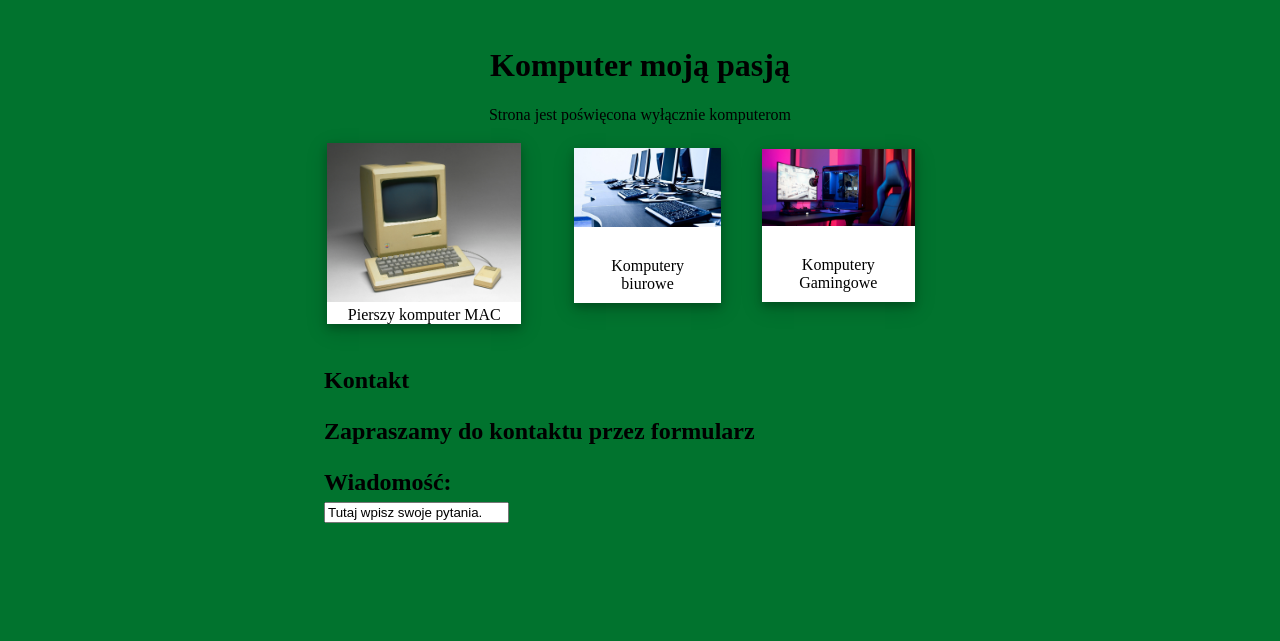
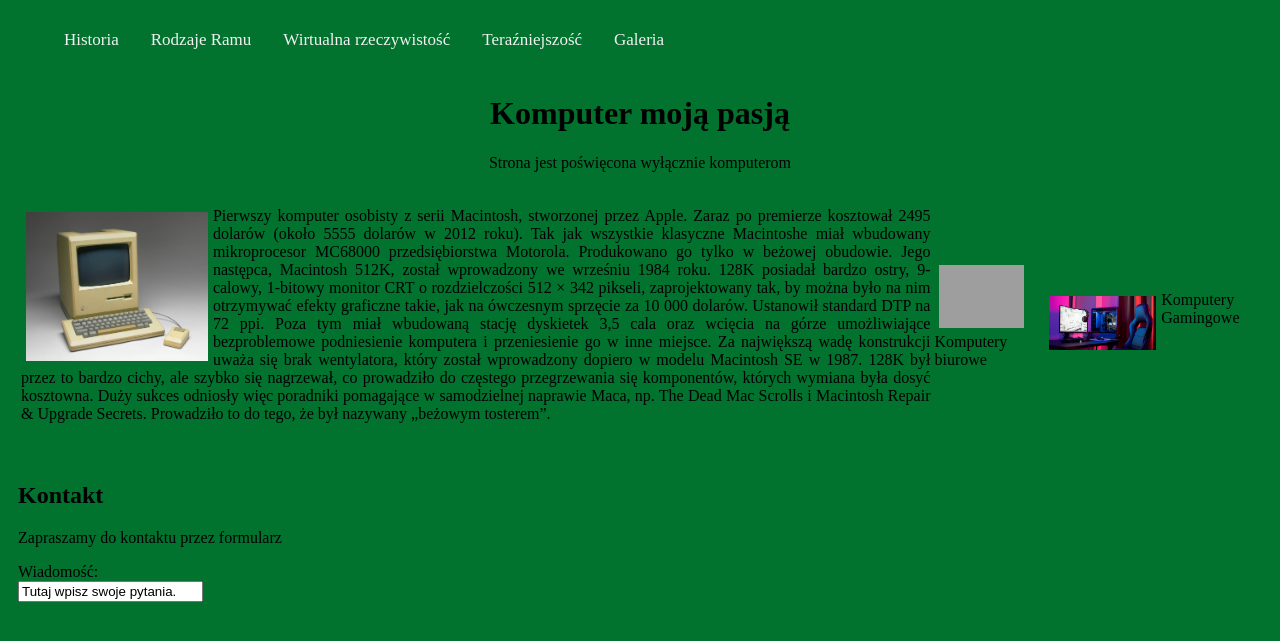
Before and after one commit to StanleyN0vak/Programowanie_aplikacji_WWW, a PHP site: the page made by lab1/Komputer moją pasją.html in a window 1280 px wide. Shown: the top 641 px of the page. Run offline with PHP 8.4, Linux system fonts and the light colour scheme; grey boxes are pictures that could not be loaded.

Commit message:
Repair menu
Working on images

```diff
--- a/lab1/Komputer moją pasją.html
+++ b/lab1/Komputer moją pasją.html
@@ -25,20 +25,37 @@
 			<tr>
 				<td>
 					<div class="image-container">
-						<img src="image/oldSchool.jpeg" alt="Old PC">
-						<div class="opis">Pierszy komputer MAC</div>
+						<img id="OldPc" src="image/oldSchool.jpeg" alt="Old PC">
+						<p class="opis">Pierwszy komputer osobisty z serii Macintosh, stworzonej przez Apple.
+							Zaraz po premierze kosztował 2495 dolarów (około 5555 dolarów w 2012 roku).
+							Tak jak wszystkie klasyczne Macintoshe miał wbudowany mikroprocesor
+							MC68000 przedsiębiorstwa Motorola. Produkowano go tylko w beżowej obudowie.
+							Jego następca, Macintosh 512K, został wprowadzony we wrześniu 1984 roku.
+							128K posiadał bardzo ostry, 9-calowy, 1-bitowy monitor CRT o rozdzielczości 512 × 342 pikseli,
+							zaprojektowany tak, by można było na nim otrzymywać efekty graficzne takie,
+							jak na ówczesnym sprzęcie za 10 000 dolarów. Ustanowił standard DTP na 72 ppi.
+							Poza tym miał wbudowaną stację dyskietek 3,5 cala oraz wcięcia na górze umożliwiające
+							bezproblemowe podniesienie komputera i przeniesienie go w inne miejsce.
+							Za największą wadę konstrukcji uważa się brak wentylatora,
+							który został wprowadzony dopiero w modelu Macintosh SE w 1987.
+							128K był przez to bardzo cichy, ale szybko się nagrzewał,
+							co prowadziło do częstego przegrzewania się komponentów,
+							których wymiana była dosyć kosztowna. Duży sukces odniosły więc poradniki
+							pomagające w samodzielnej naprawie Maca,
+							np. The Dead Mac Scrolls i Macintosh Repair & Upgrade Secrets.
+							Prowadziło to do tego, że był nazywany „beżowym tosterem”. </p>
 					</div>
 
 				</td>
 				<td>
 					<div class="image-container">
-						<img src="image/komputery_poleasingowe.jpg" alt="Poleasing PC">
+						<img id="Poleasing" src=image/komputery_poleasingowe.jpg" alt="Poleasing PC">
 						<p class="opis">Komputery biurowe</p>
 					</div>
 				</td>
 				<td>
 					<div class="image-container">
-						<img src="image/gaming.jpg" alt="Gaming PC">
+						<img id="Gaming" src="image/gaming.jpg" alt="Gaming PC">
 						<p class="opis">Komputery Gamingowe</p>
 					</div>
 				</td>
@@ -46,11 +63,12 @@
 		</table>
 	</div>
 	<div id="contact">
-		<h2>Kontakt<h2>
+		<h2>Kontakt</h2>
 		<p>Zapraszamy do kontaktu przez formularz</p>
 		<form>
 			<label for="fMessage">Wiadomość:</label><br>
 			<input type="textarea" id="message" name="message" rows="10" cols="30" value="Tutaj wpisz swoje pytania."><br>
+		</form>
 	</div>
 </body>
 </html>
--- a/lab1/myStyle.css
+++ b/lab1/myStyle.css
@@ -2,38 +2,52 @@
 	background-color: rgb(1, 115, 46);
 }
 
-a {
-	color: black;
-	float: left;
+#menu {
+
 }
 
-#menu {
+a {
+	float: left;
+	color: #f2f2f2;
 	text-align: center;
+	padding: 14px 16px;
+	text-decoration: none;
+	font-size: 17px;
+}
+
+a:hover {
+	background-color: darkgreen;
 }
 
 #core {
-	margin: auto;
-	width: 50%;
+	float: left;
 	padding: 10px;
 	text-align: center;
 }
 
-div.image-container {
-	width: 80%;
-	background-color: white;
-	box-shadow: 0 4px 8px 0 rgba(0, 0, 0, 0.2), 0 6px 20px 0 rgba(0, 0, 0, 0.19);
+img {
+	float: left;
+	margin: 5px;
 }
 
-img {
-	width: 100%;
+#OldPc {
+	width: 20%;
+}
+
+#Poleasing {
+	width: 80%;
+}
+
+#Gaming {
+	width: 50%;
 }
 
 p.opis {
-	text-align: center;
-	padding: 10px 20px;
+	text-align: justify;
 }
 
 #contact {
+	float: left;
 	margin: auto;
 	width: 50%;
 	padding: 10px;
@@ -42,11 +56,3 @@
 ul {
 	list-style-type: none;
 }
-
-li {
-	position: relative;
-	float: left;
-	display: block;
-	right: 50%;
-
-}
```
Also changed, not shown: lab1/podstrony/Galeria.html (added, +10 -0 lines), lab1/podstrony/Historia.html (added, +10 -0 lines), lab1/podstrony/Rodzaje Ramu.html (added, +10 -0 lines), lab1/podstrony/Teraźniejszość.html (added, +10 -0 lines), lab1/podstrony/Wirtualna rzeczywistość.html (added, +10 -0 lines), lab1/image/komputery_poleasingowe.jpg.
